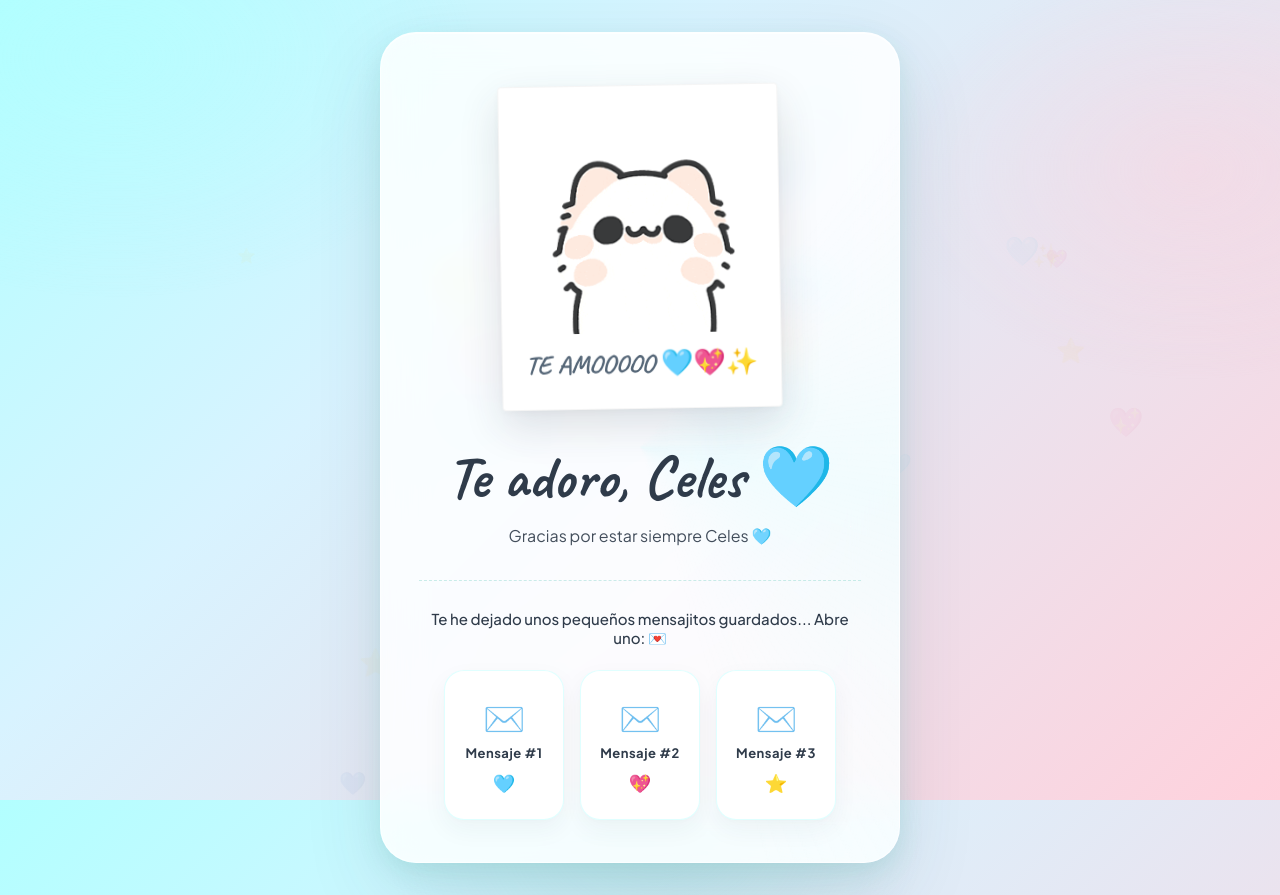
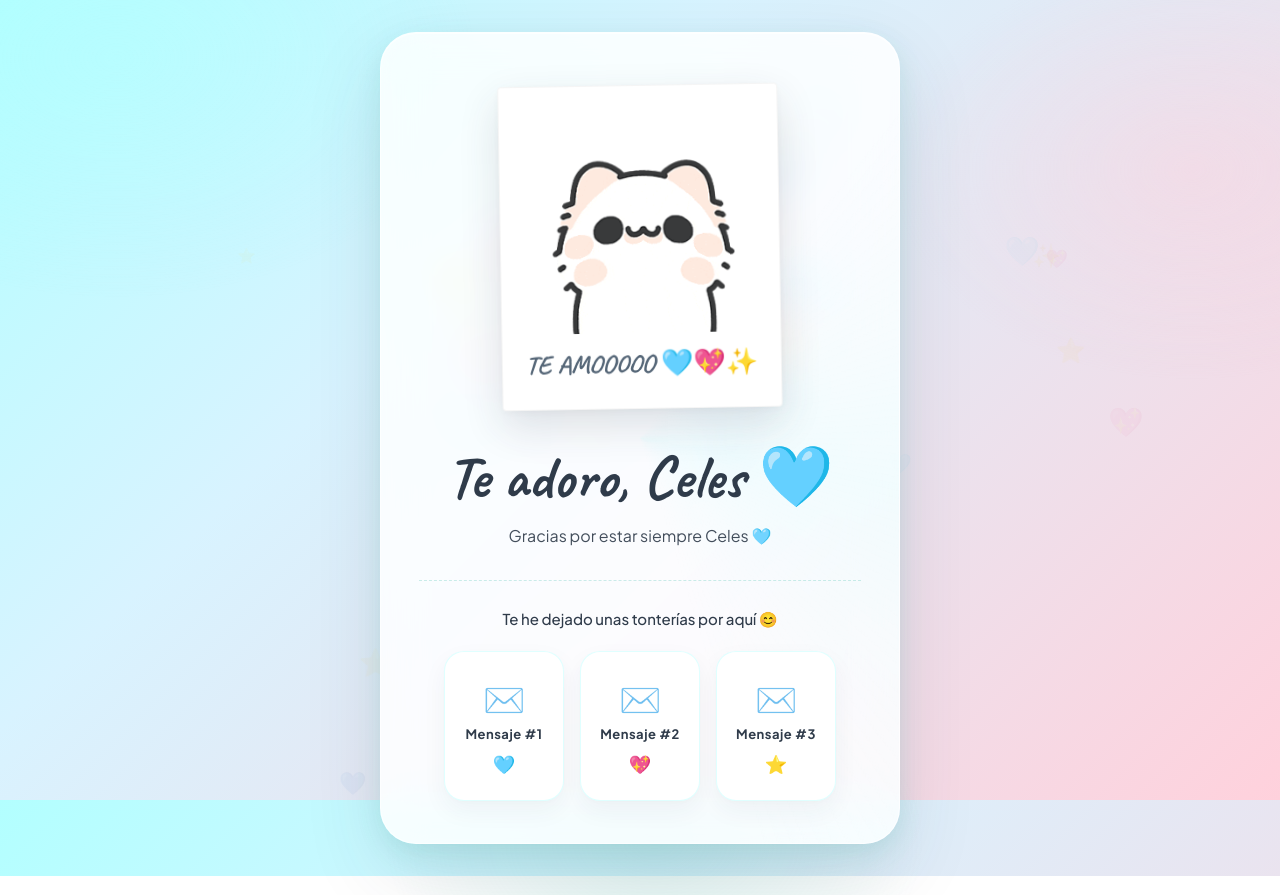
Before and after one commit to carlos7zn/celes, a plain HTML site: page index.html in a window 1280 px wide. Both pictures are taken after a click on the button "¡Obvio! 🩵". Drawn offline with Linux system fonts and the light colour scheme.

Commit message:
text: cambiar intro de cartas a 'Te he dejado unas tonterías por aquí 😊'

```diff
--- a/index.html
+++ b/index.html
@@ -35,7 +35,7 @@
 
     <!-- Sección de cartas interactivas -->
     <div class="letters-section">
-      <p class="letters-intro">Te he dejado unos pequeños mensajitos guardados... Abre uno: 💌</p>
+      <p class="letters-intro">Te he dejado unas tonterías por aquí 😊</p>
 
       <div class="letters-grid">
         <!-- Carta 1 -->
```
